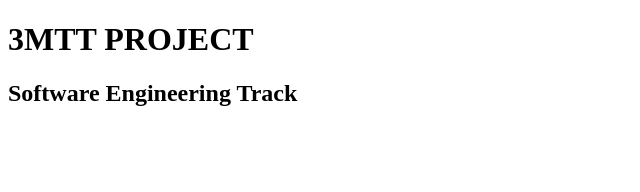
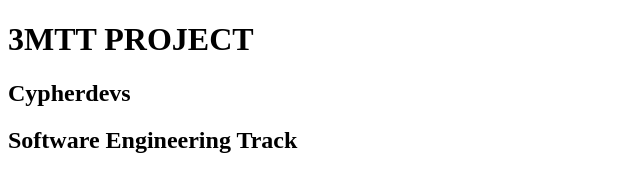
Before and after one commit to DebraTaiwo/3mtt_Project, a plain HTML site: page index.html in a window 1280 px wide. Shown: the whole page, without its empty margins (0-640 px from the left). Drawn offline with Linux system fonts and the light colour scheme.

Commit message:
update changes

```diff
--- a/index.html
+++ b/index.html
@@ -7,6 +7,7 @@
   </head>
   <body>
     <h1>3MTT PROJECT</h1>
+    <h2>Cypherdevs</h2>
     <h2>Software Engineering Track</h2>
   </body>
 </html>
```
